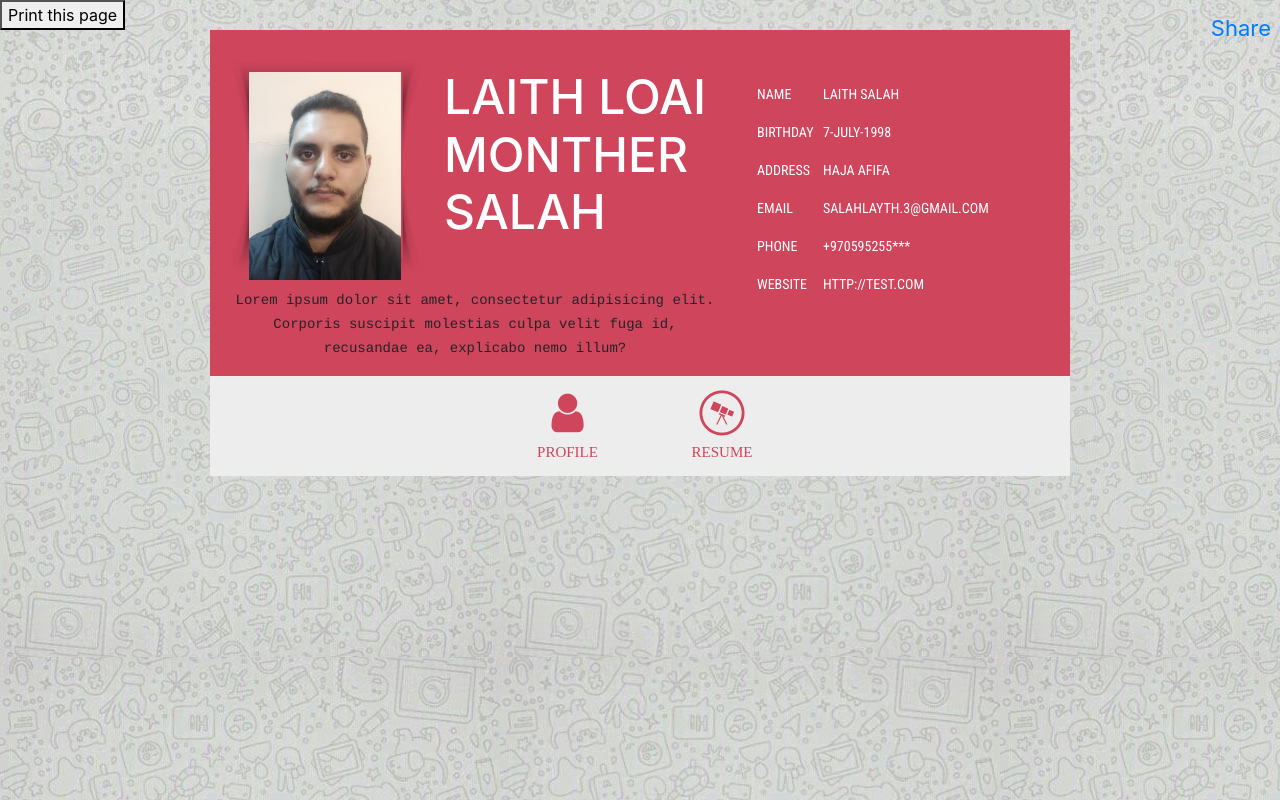
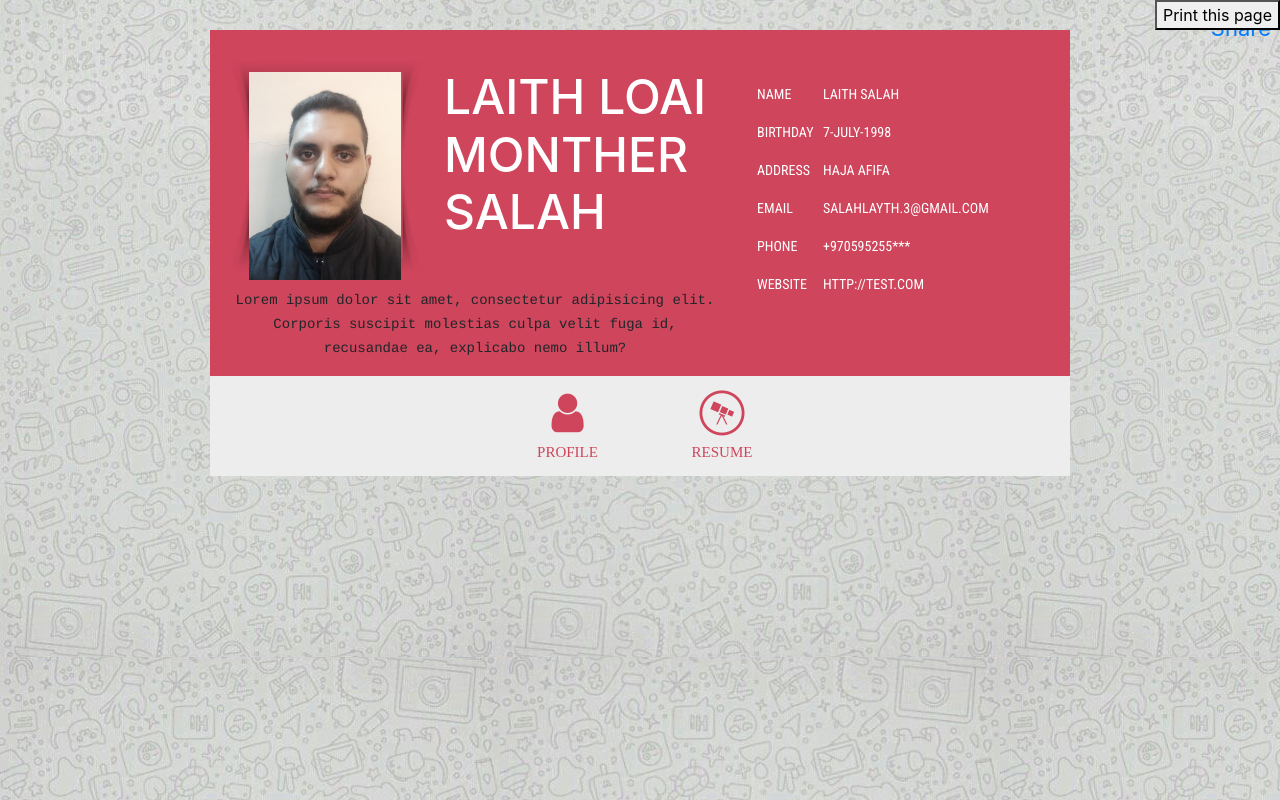
Before and after one commit to Layth22/CV, a plain HTML site: page index.html in a window 1280 px wide. Drawn offline with nearby package versions, Linux system fonts and the light colour scheme; files whose address does not match are found by name.

Commit message:
Update style.css

```diff
--- a/css/style.css
+++ b/css/style.css
@@ -265,5 +265,5 @@ span.socials-text{
     color:#cf455c;
 }
 .Print{
-    position:absolute; top:0; left:0;
+    position:absolute; top:0; right:0;
 }
```
